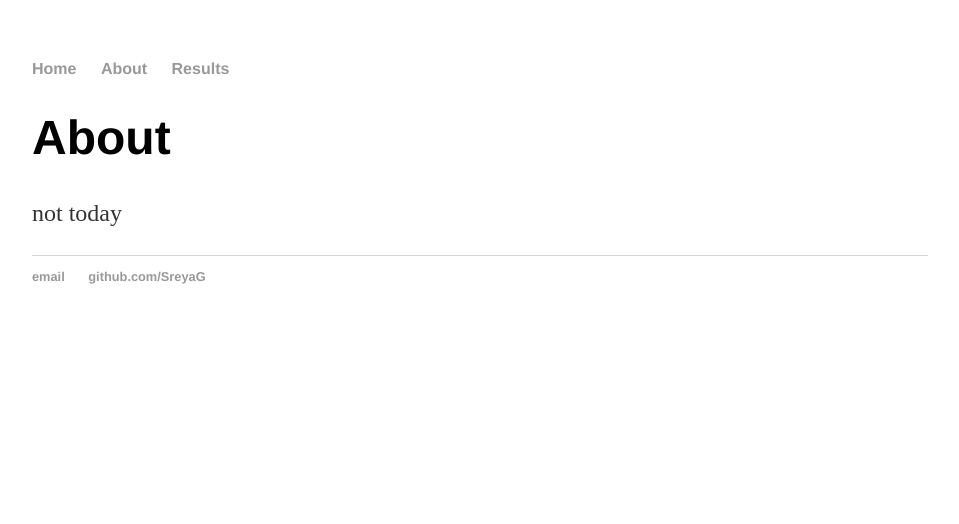
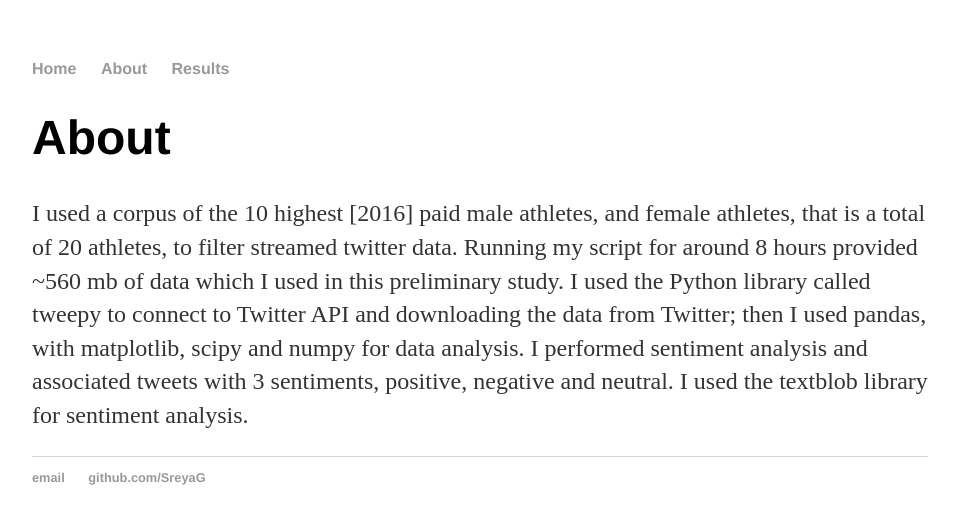
Before and after one commit to SreyaG/SportTweet, a Jekyll site: the page built from about/index.html, in a window 1280 px wide. Shown: the top 524 px of the page, without its empty margins (160-1119 px from the left). Built offline with Jekyll 4.4.1, drawn with Linux system fonts in a browser that asks for light colours.

Commit message:
Update index.html

```diff
--- a/about/index.html
+++ b/about/index.html
@@ -4,5 +4,10 @@ title: Twitter about
 ---
 <div class="blurb">
 	<h1>About</h1>
-	<p>not today</p>
+	<p>I used a corpus of the 10 highest [2016] paid male athletes, and female athletes, that is a total of 20 athletes, to filter streamed twitter data.
+		Running my script for around 8 hours provided ~560 mb of data which I used in this preliminary study.
+		I used the Python library called tweepy to connect to Twitter API and downloading the data from Twitter;
+		then I used pandas, with matplotlib, scipy and numpy for data analysis. I performed sentiment analysis
+		and associated tweets with 3 sentiments, positive, negative and neutral.
+		I used the textblob library for sentiment analysis.</p>
 </div><!-- /.blurb -->
```
